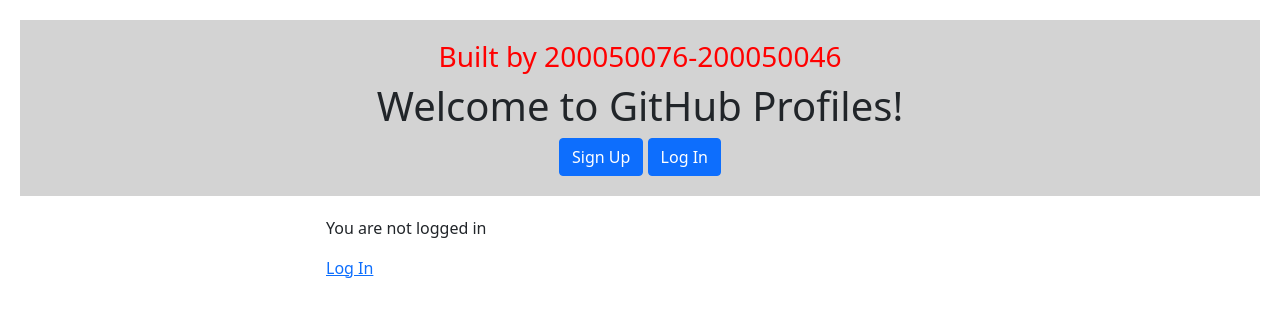
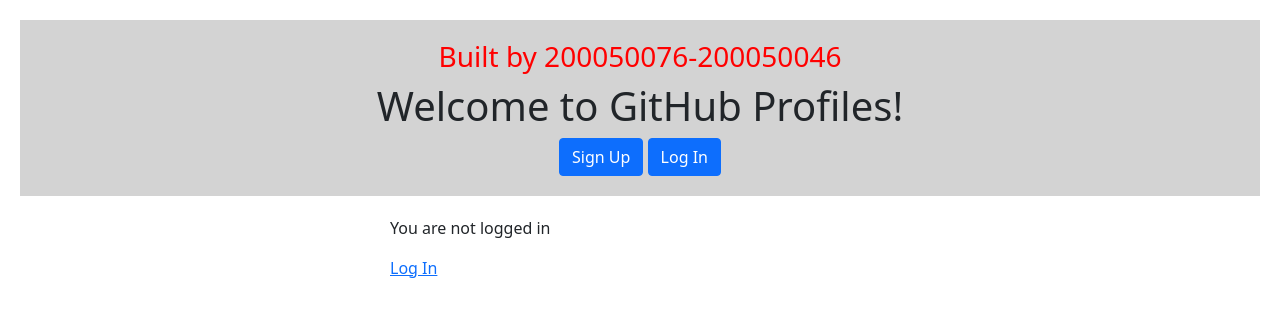
Before and after one commit to GurpreetS2001/SSLOutlab4, a Django app: page / in a window 1280 px wide. Shown: the top 317 px of the page. Run offline with Django 3.2, Linux system fonts and the light colour scheme.

Commit message:
last updated time4

```diff
--- a/static/style.css
+++ b/static/style.css
@@ -13,7 +13,7 @@
     padding: 20px;
 }
 
-#bottom{
-    padding-left: 20%;
-    padding-right: 20%;
+.container{
+    padding-left: 25%;
+    padding-right: 25%;
 }
--- a/templates/base.html
+++ b/templates/base.html
@@ -21,7 +21,7 @@
       <a class="btn btn-primary" href="/accounts/login" role="button">Log In</a>
       {% endif %}
     </div>
-    <div class="container" id="bottom" >
+    <div class="container">
     {% block content %}
     {% endblock %}
     </div>
--- a/templates/userprofile.html
+++ b/templates/userprofile.html
@@ -8,9 +8,9 @@
   <h3>{{followers}} followers</h3>
   <h3>profile last updated: {{last_updated}}</h3>
   {% if refresh %}
-  <form action='/accounts/profile/' method="POST">
+  <form action='/accounts/profile/' method="POST" class="text-center">
   {% csrf_token %}
-  <button type="submit" value="Refresh Data" name="selected_user" class="btn btn-link">Update Now</button>
+  <button type="submit" value="Refresh Data" name="selected_user" class="btn btn-link btn-lg" >Update Now</button>
   <!-- <input type="submit" value="Refresh Data" name="selected_user"> -->
   </form>
   {% endif %}
```
